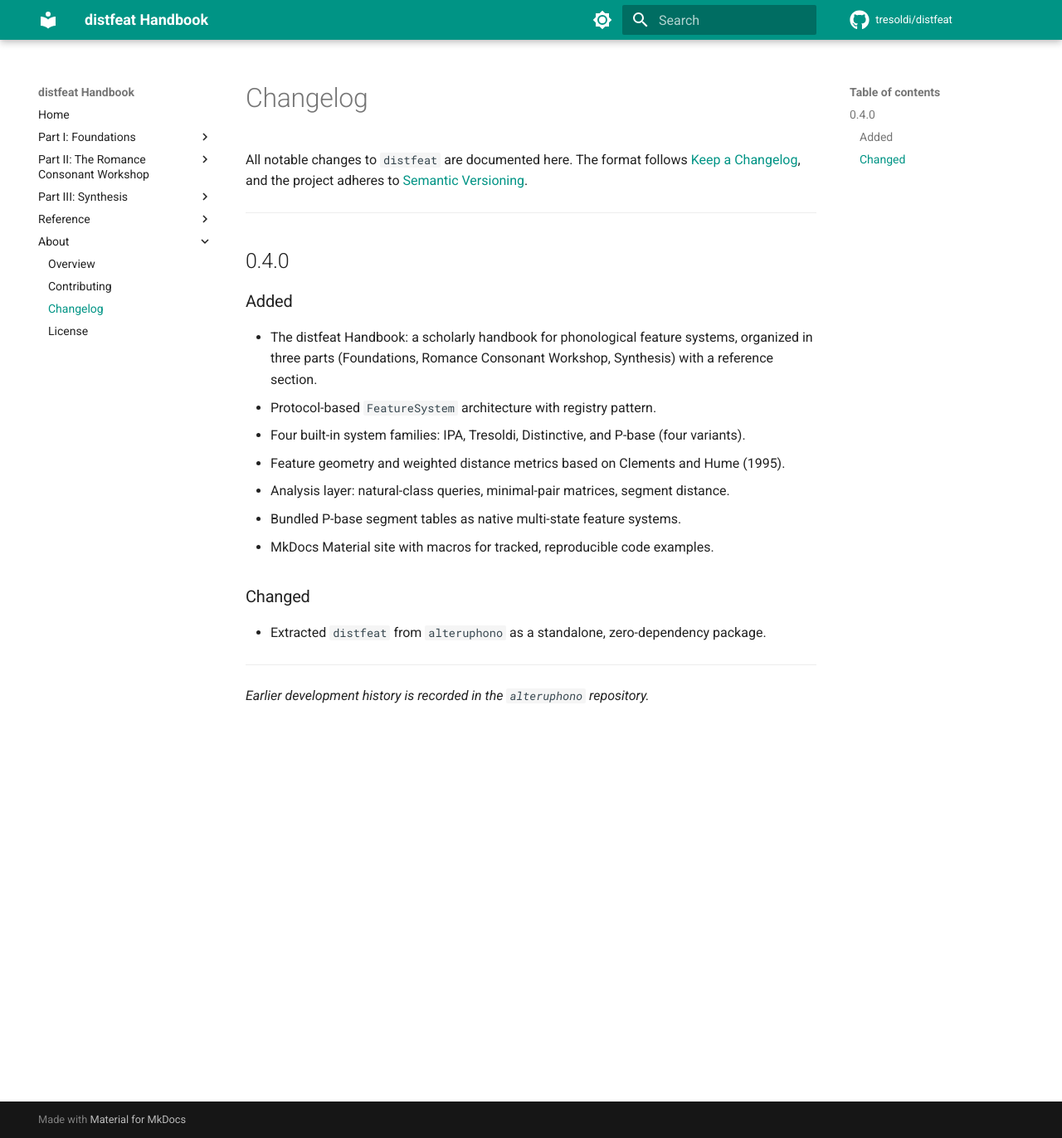
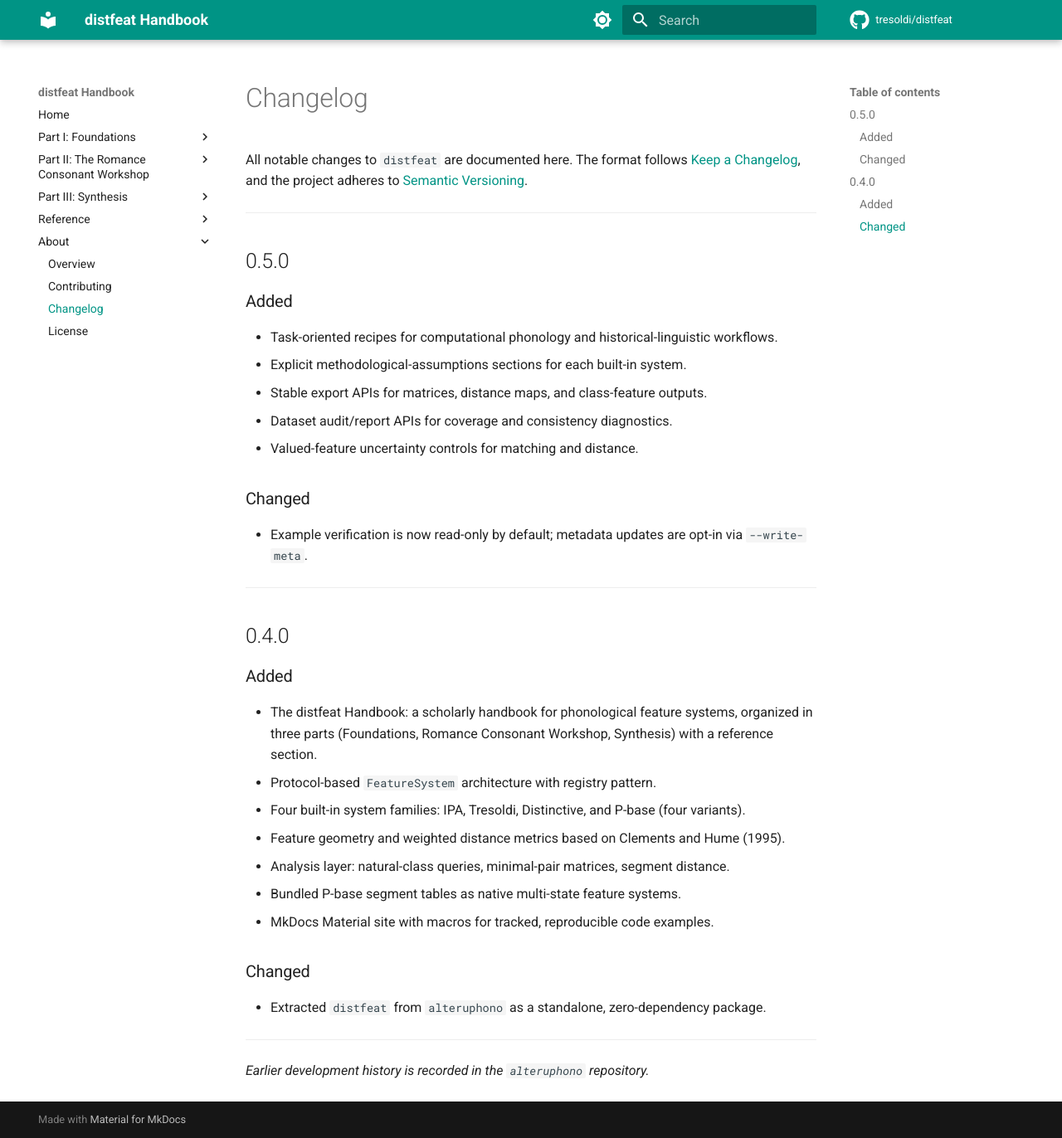
Before and after one commit to tresoldi/distfeat, an MkDocs documentation site: the page built from docs/handbook/about/changelog.md, in a window 1280 px wide and 1372 px high. Shown: the whole window at 83% size. Built offline with MkDocs 1.6.1 and Material for MkDocs 9.7.7, drawn with Linux system fonts in a browser that asks for light colours; comment, search, counter and statistics services are not loaded.

Commit message:
Prepare v0.5.0 release metadata and verification workflow

````diff
--- a/docs/handbook/about/changelog.md
+++ b/docs/handbook/about/changelog.md
@@ -4,6 +4,24 @@ All notable changes to `distfeat` are documented here. The format
 follows [Keep a Changelog](https://keepachangelog.com/en/1.1.0/), and
 the project adheres to
 [Semantic Versioning](https://semver.org/spec/v2.0.0.html).
+
+---
+
+## 0.5.0
+
+### Added
+
+- Task-oriented recipes for computational phonology and historical-linguistic
+  workflows.
+- Explicit methodological-assumptions sections for each built-in system.
+- Stable export APIs for matrices, distance maps, and class-feature outputs.
+- Dataset audit/report APIs for coverage and consistency diagnostics.
+- Valued-feature uncertainty controls for matching and distance.
+
+### Changed
+
+- Example verification is now read-only by default; metadata updates are
+  opt-in via `--write-meta`.
 
 ---
 
--- a/docs/handbook/part1/ch03_getting_started.md
+++ b/docs/handbook/part1/ch03_getting_started.md
@@ -31,7 +31,7 @@ Verify that the installation succeeded and check the version:
 import distfeat
 
 print(distfeat.__version__)
-# 0.4.0
+# 0.5.0
 ```
 
 `distfeat` requires Python 3.12 or newer. If the import fails, check
--- a/pyproject.toml
+++ b/pyproject.toml
@@ -4,7 +4,7 @@ build-backend = "setuptools.build_meta"
 
 [project]
 name = "distfeat"
-version = "0.4.0"
+version = "0.5.0"
 description = "Standalone phonological feature systems for historical linguistics"
 authors = [
     {name = "Tiago Tresoldi", email = "tiago.tresoldi@lingfil.uu.se"}
--- a/src/distfeat/__init__.py
+++ b/src/distfeat/__init__.py
@@ -1,6 +1,6 @@
 """Public API for the distfeat package."""
 
-__version__ = "0.4.0"
+__version__ = "0.5.0"
 
 from distfeat.analysis import (
     FeatureMatrix,
````
Also changed, not shown: CHANGELOG.md (+15 -0 lines), 2 other files.
